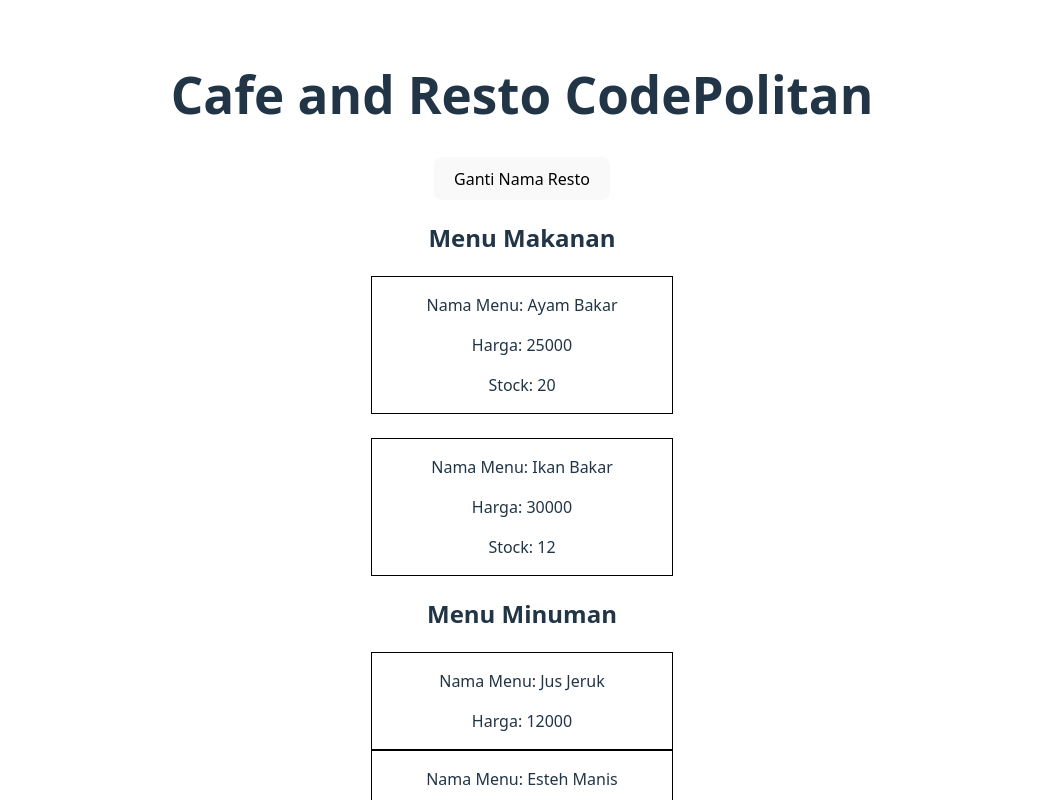
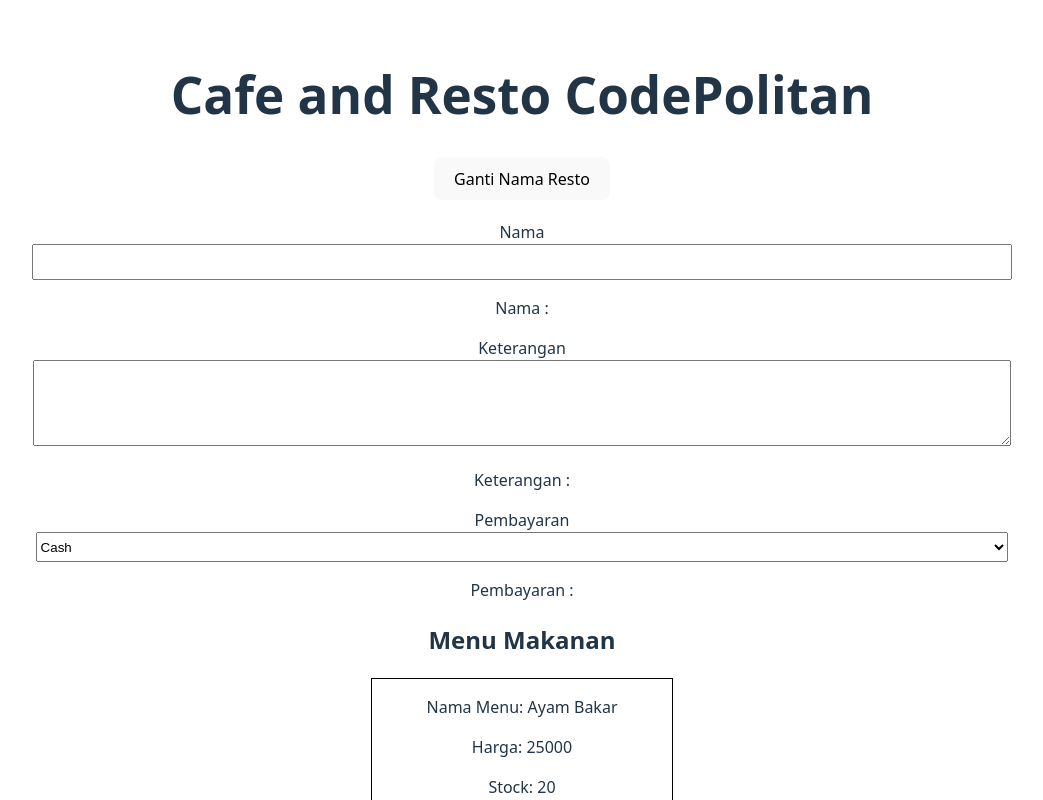
Before and after one commit to silvydwiayup/CodePolitan-Web-ReactJs, a React (Vite) app in the folder my-app/: page / in a window 1280 px wide. Shown: the top 800 px of the page, without its empty margins (118-1161 px from the left). Built offline with nearby package versions, Linux system fonts and the light colour scheme.

Commit message:
react form

```diff
--- a/my-app/src/App.jsx
+++ b/my-app/src/App.jsx
@@ -6,6 +6,9 @@
 function App() {
 
   var [namaResto, setNamaResto] = useState('');
+  var [name, setName] = useState('')
+  var [Desc, setDesc] = useState('')
+  var [Payment, setPayment] = useState('')
   var data = "Cafe and Resto CodePolitan";
   var [namaMenu, setNamaMenu] = useState(
     {
@@ -31,12 +34,45 @@
     setNamaResto(props);
   };
 
+  var handleOnChangeName = (event) => {
+    setName(event.target.value);
+  };
+
+  var handleOnChangeDesc = (event) => {
+    setDesc(event.target.value);
+  };
+
+  var handleOnChangePayment = (event) => {
+    setPayment(event.target.value);
+  };
+
+
 
   return (
     <>
       <div className="App">
         <h1>{namaResto}</h1>
         <button onClick={() => handleGantiResto ('Programming')}>Ganti Nama Resto</button>
+
+        <form>
+          <label style={{ marginTop: '20px', display: "block" }}>Nama</label>
+          <input style={{ width: '80%', minHeight: '30px' }}  type="text"  name="inputNama" onChange={handleOnChangeName}/>
+          <p>Nama : {name} </p>
+
+          <label style={{ display: "block" }}>Keterangan</label>
+          <textarea style={{ width: '80%', minHeight: '80px' }} name="inputKeterangan" onChange={handleOnChangeDesc}></textarea>
+          <p>Keterangan : {Desc} </p>
+
+          <label style={{ display: "block" }}>Pembayaran</label>
+          <select style={{ width: '80%', minHeight: '30px' }} name="inputPayment" onChange={handleOnChangePayment}>
+            <option value="Cash">Cash</option>
+            <option value="Debit">Debit</option>
+            <option value="Voucher">Voucher</option>
+          </select>
+          <p>Pembayaran : {Payment} </p>
+        </form>
+
+
         <h2>Menu Makanan</h2>
         <MenuMakanan namaMenu={namaMenu.makanan[0].namaMakanan} hargaMenu={namaMenu.makanan[0].hargaMenu} stockMenu= {namaMenu.makanan[0].stock}/> <br />
         <MenuMakanan namaMenu={namaMenu.makanan[1].namaMakanan} hargaMenu={namaMenu.makanan[1].hargaMenu} stockMenu= {namaMenu.makanan[1].stock}/>
```
